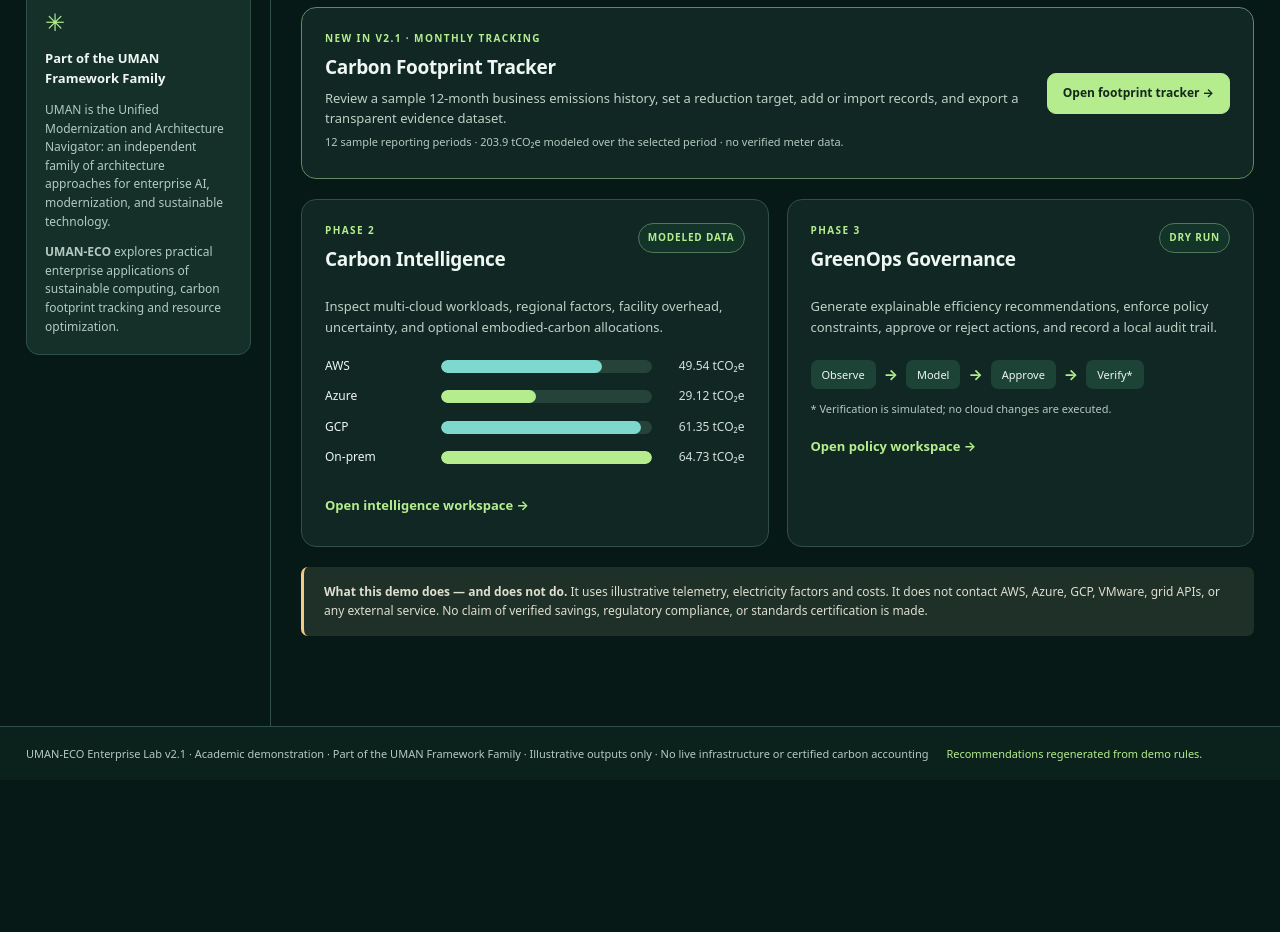
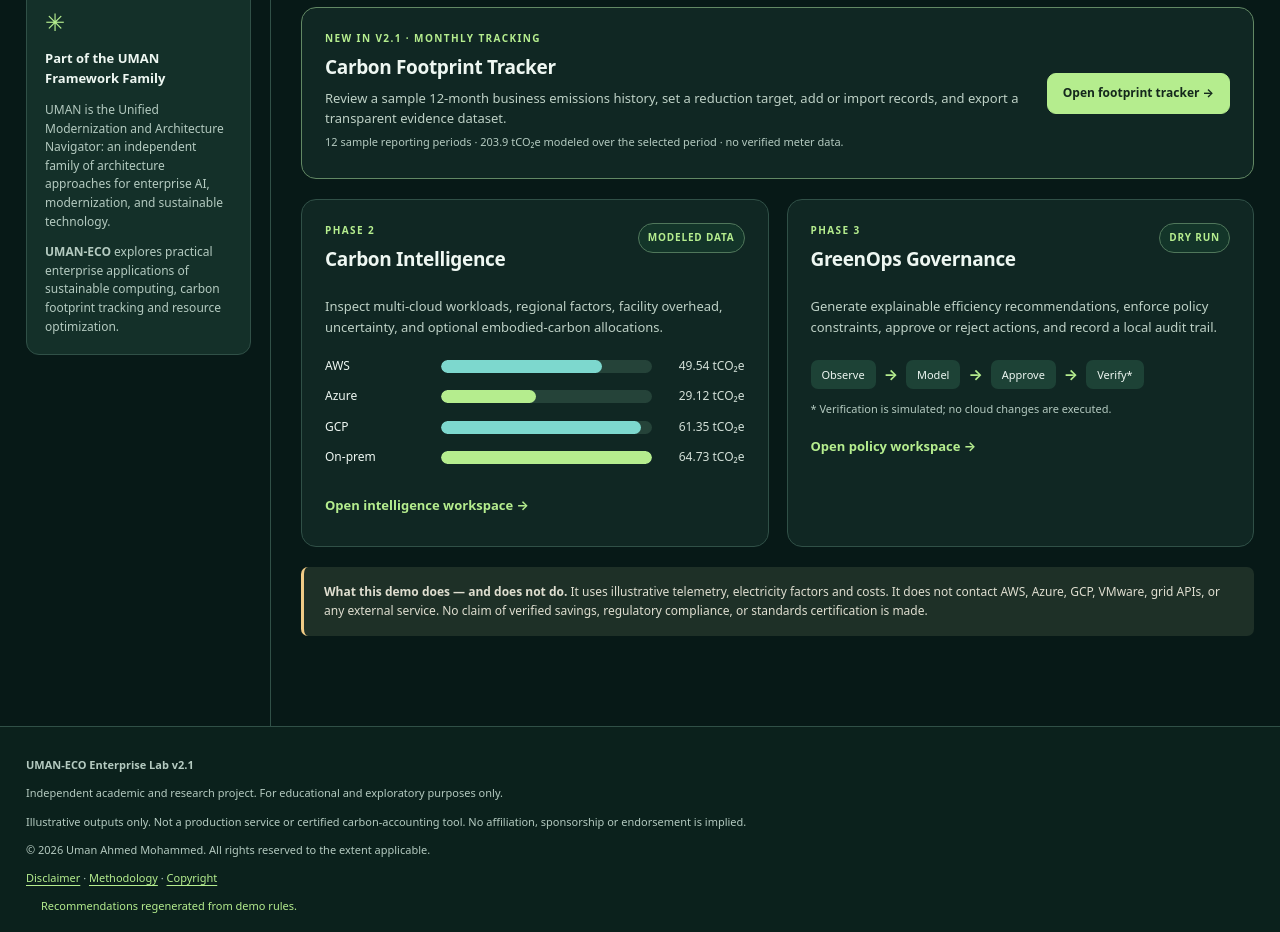
Before and after one commit to umanmd707/uman-eco, a plain HTML site: page index.html in a window 1280 px wide. Shown: the part 687-1619 px from the top of the page. Before the commit the page ends 1467 px from the top, so only its background shows below. Drawn offline with Linux system fonts and the light colour scheme.

Commit message:
Add academic disclaimer and copyright to website footer
Updated footer content to clarify project purpose and rights.

```diff
--- a/index.html
+++ b/index.html
@@ -65,4 +65,17 @@
   <div class="columns"><div class="panel"><h2>Illustrative commercial scenario</h2><p>A hypothetical pilot with 20 small-business customers at $49/month and four enterprise teams at $399/month would generate <strong>$2,576/month in gross subscription revenue</strong>, before operating expenses, taxes and acquisition costs. Prices, customer counts and viability are <strong>assumptions, not a product offering or forecast</strong>.</p></div><div class="panel"><h2>Research and academic references</h2><p><a href="https://ghgprotocol.org/scope-2-guidance" target="_blank" rel="noopener noreferrer">GHG Protocol — Scope 2 Guidance ↗</a></p><p><a href="https://www.iso.org/standard/86612.html" target="_blank" rel="noopener noreferrer">ISO/IEC 21031:2024 — Software Carbon Intensity ↗</a></p><p><a href="https://greensoftware.foundation/standards/sci/" target="_blank" rel="noopener noreferrer">Green Software Foundation — SCI ↗</a></p><p><a href="https://sdgs.un.org/goals" target="_blank" rel="noopener noreferrer">United Nations — SDGs ↗</a></p></div></div>
   <div class="callout"><strong>Assignment context:</strong> This website demonstrates the app concept and an illustrative business model. The SUS-701 submission also requires a separate project report and a 20–25 minute presentation addressing the assignment's guiding questions.</div>
 </section>
-</main></div><footer class="footer"><div class="wrap">UMAN-ECO Enterprise Lab v2.1 · Academic demonstration · Part of the UMAN Framework Family · Illustrative outputs only · No live infrastructure or certified carbon accounting <span id="notice" role="status" aria-live="polite"></span></div></footer><script src="assets/app.js"></script><script src="assets/tracker.js"></script><script src="assets/mobile-nav.js"></script><script src="assets/pwa.js" defer></script></body></html>
+</main></div><footer class="footer">
+  <div class="wrap">
+    <p><strong>UMAN-ECO Enterprise Lab v2.1</strong></p>
+    <p>Independent academic and research project. For educational and exploratory purposes only.</p>
+    <p>Illustrative outputs only. Not a production service or certified carbon-accounting tool. No affiliation, sponsorship or endorsement is implied.</p>
+    <p>© 2026 Uman Ahmed Mohammed. All rights reserved to the extent applicable.</p>
+    <p>
+      <a href="https://github.com/umanmd707/uman-eco/blob/main/README.md#public-use-notice-rights-and-disclaimers">Disclaimer</a> ·
+      <a href="https://github.com/umanmd707/uman-eco/blob/main/METHODOLOGY.md">Methodology</a> ·
+      <a href="https://github.com/umanmd707/uman-eco/blob/main/COPYRIGHT.md">Copyright</a>
+    </p>
+    <span id="notice" role="status" aria-live="polite"></span>
+  </div>
+</footer><script src="assets/app.js"></script><script src="assets/tracker.js"></script><script src="assets/mobile-nav.js"></script><script src="assets/pwa.js" defer></script></body></html>
```
